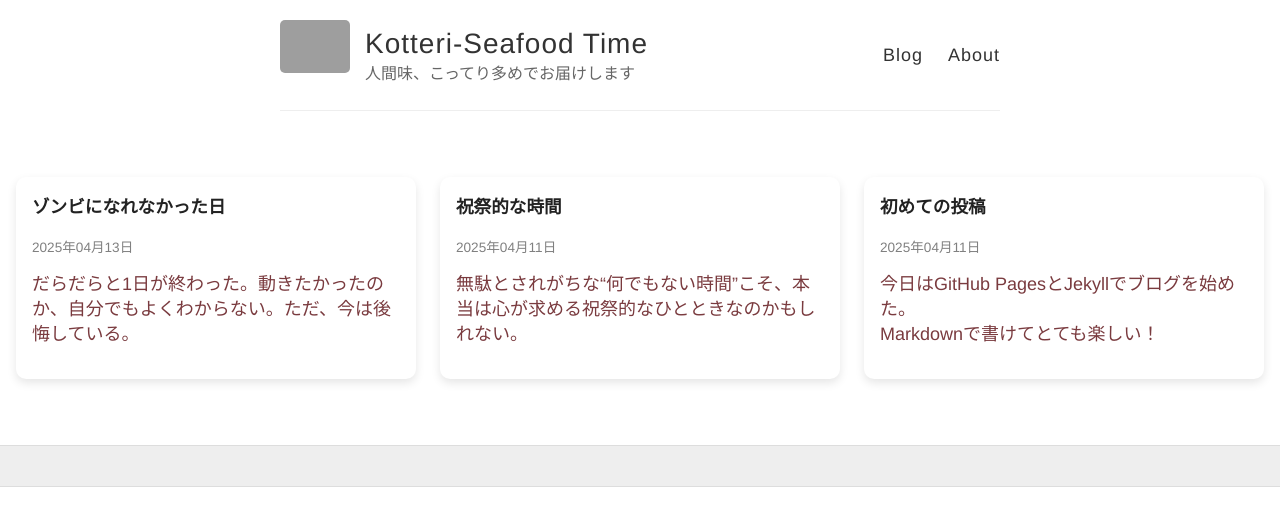
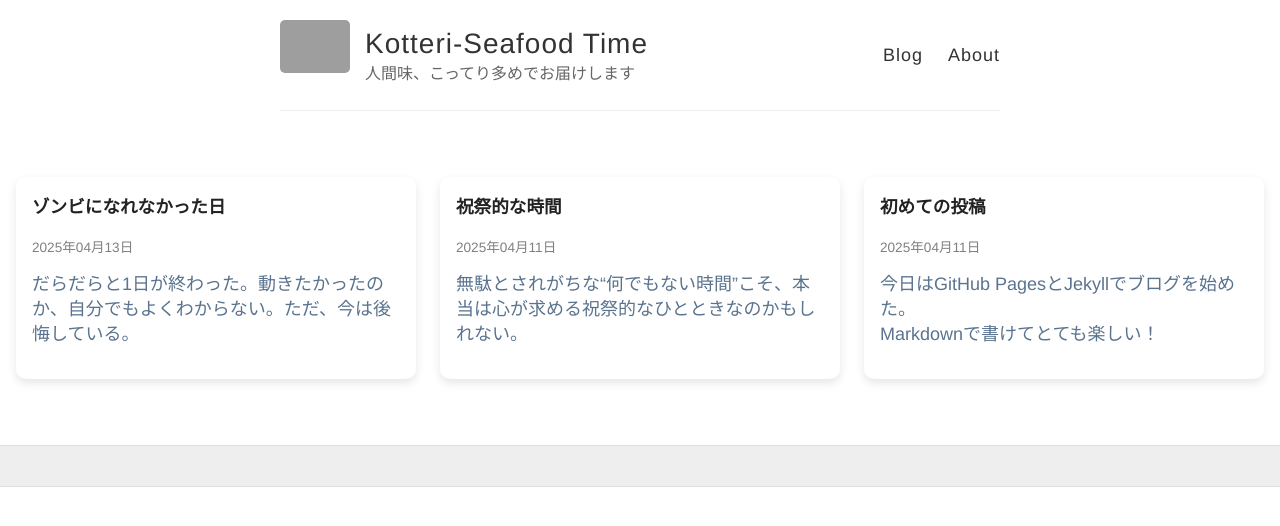
Before and after one commit to Kotteri-Seafood/Kotteri-Seafood.github.io, a Jekyll site: the page built from index.html, in a window 1280 px wide. Shown: the top 526 px of the page. Built offline with Jekyll 4.4.1, drawn with Linux system fonts in a browser that asks for light colours; grey boxes are pictures that could not be loaded.

Commit message:
Update style.scss

```diff
--- a/assets/css/style.scss
+++ b/assets/css/style.scss
@@ -322,6 +322,6 @@ footer {
 }
 
 .post-card a {
-  color: #7a3b3f;
+  color: #5a738e;
   text-decoration: none;
 }
```
